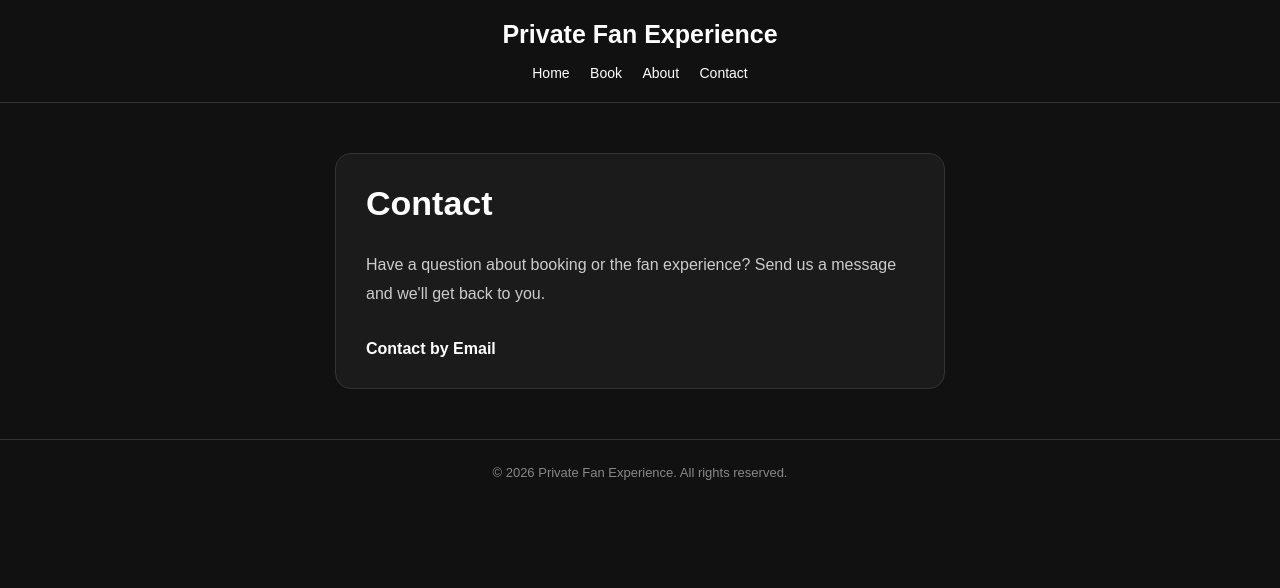
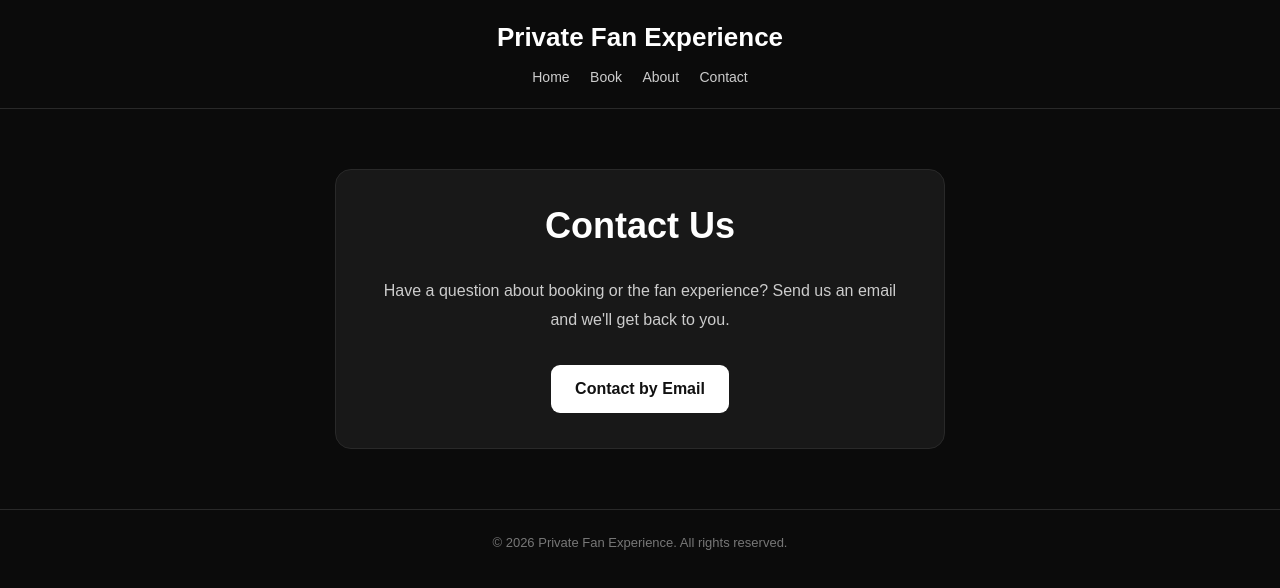
Before and after one commit to matts485/-matt-live-calls., a website: page contact.html in a window 1280 px wide. Drawn offline with Linux system fonts and the light colour scheme.

Commit message:
Update contact page

```diff
--- a/contact.html
+++ b/contact.html
@@ -13,19 +13,19 @@
     body {
       margin: 0;
       font-family: Arial, sans-serif;
-      background: #111;
+      background: #0b0b0b;
       color: #fff;
     }
 
     header {
-      padding: 20px;
+      padding: 22px 20px;
       text-align: center;
-      border-bottom: 1px solid #333;
+      border-bottom: 1px solid #292929;
     }
 
     header h1 {
       margin: 0;
-      font-size: 25px;
+      font-size: 26px;
     }
 
     nav {
@@ -33,7 +33,7 @@
     }
 
     nav a {
-      color: #fff;
+      color: #ccc;
       text-decoration: none;
       margin: 0 8px;
       font-size: 14px;
@@ -42,18 +42,19 @@
     .container {
       max-width: 650px;
       margin: auto;
-      padding: 50px 20px;
+      padding: 60px 20px;
     }
 
     .card {
-      background: #1b1b1b;
-      padding: 30px;
+      background: #181818;
+      border: 1px solid #292929;
       border-radius: 16px;
-      border: 1px solid #333;
+      padding: 35px;
+      text-align: center;
     }
 
     h2 {
-      font-size: 34px;
+      font-size: 36px;
       margin-top: 0;
     }
 
@@ -65,17 +66,20 @@
     .email {
       display: inline-block;
       margin-top: 15px;
-      color: #fff;
+      padding: 15px 24px;
+      background: #fff;
+      color: #111;
+      border-radius: 9px;
+      text-decoration: none;
       font-weight: bold;
-      text-decoration: none;
     }
 
     footer {
+      border-top: 1px solid #292929;
       text-align: center;
       padding: 25px;
-      color: #888;
+      color: #777;
       font-size: 13px;
-      border-top: 1px solid #333;
     }
   </style>
 </head>
@@ -94,13 +98,14 @@
 </header>
 
 <div class="container">
+
   <div class="card">
 
-      <h2>Contact</h2>
+    <h2>Contact Us</h2>
 
     <p>
       Have a question about booking or the fan experience?
-        Send us a message and we'll get back to you.
+      Send us an email and we'll get back to you.
     </p>
 
     <a class="email" href="mailto:kkentucky441@gmail.com">
@@ -108,6 +113,7 @@
     </a>
 
   </div>
+
 </div>
 
 <footer>
```
Lines whose indentation alone changed are shown as unchanged.
